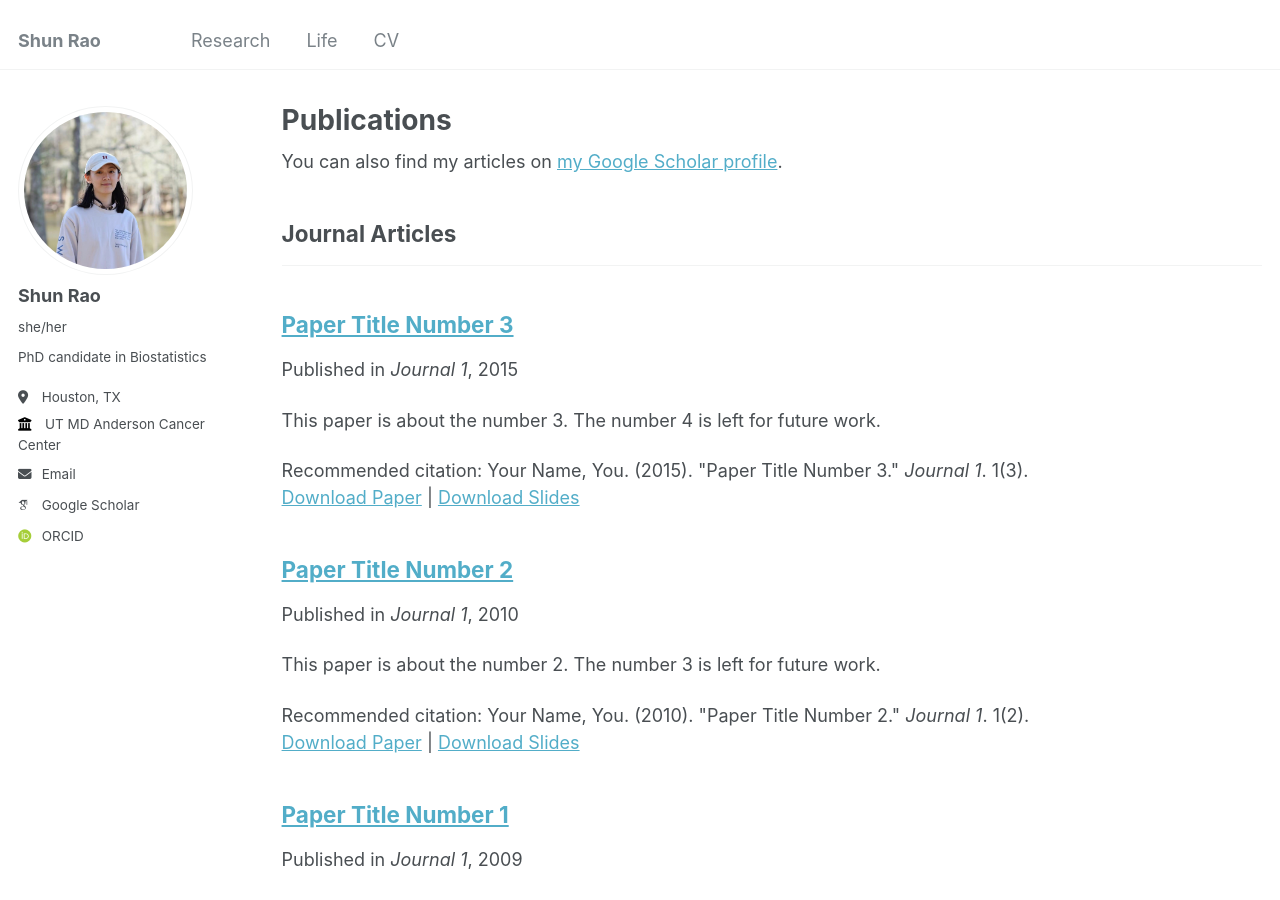
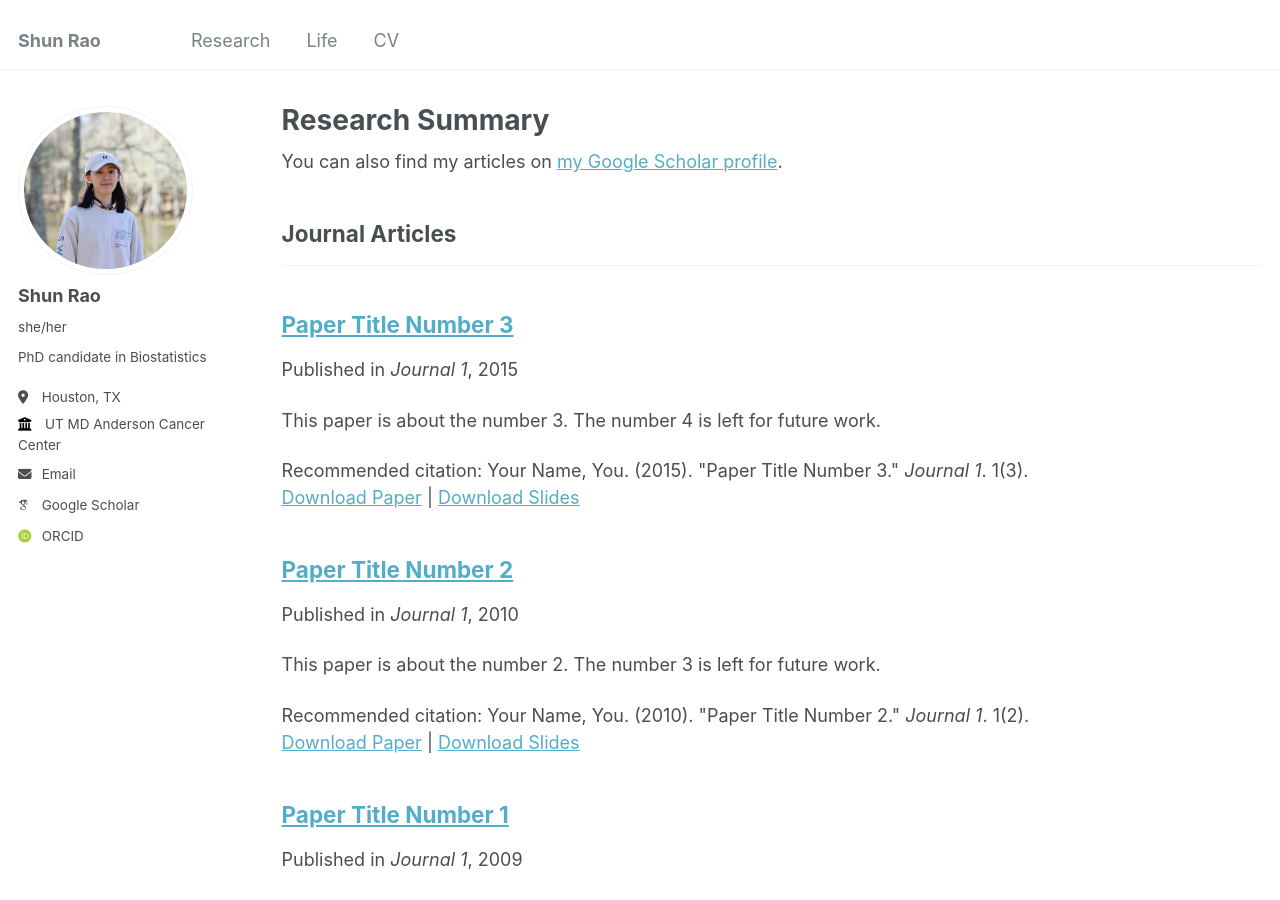
Before and after one commit to ShunRao8/shunrao8.github.io, a Jekyll site: the page built from _pages/publications.html, in a window 1280 px wide and 900 px high. Built offline with Jekyll 4.4.1, drawn with Linux system fonts in a browser that asks for light colours; some web fonts are replaced.

Commit message:
Update publications.html

```diff
--- a/_pages/publications.html
+++ b/_pages/publications.html
@@ -1,7 +1,7 @@
 ---
 layout: archive
-title: "Publications"
-permalink: /publications/
+title: "Research Summary"
+permalink: /research/
 author_profile: true
 ---
 
```
